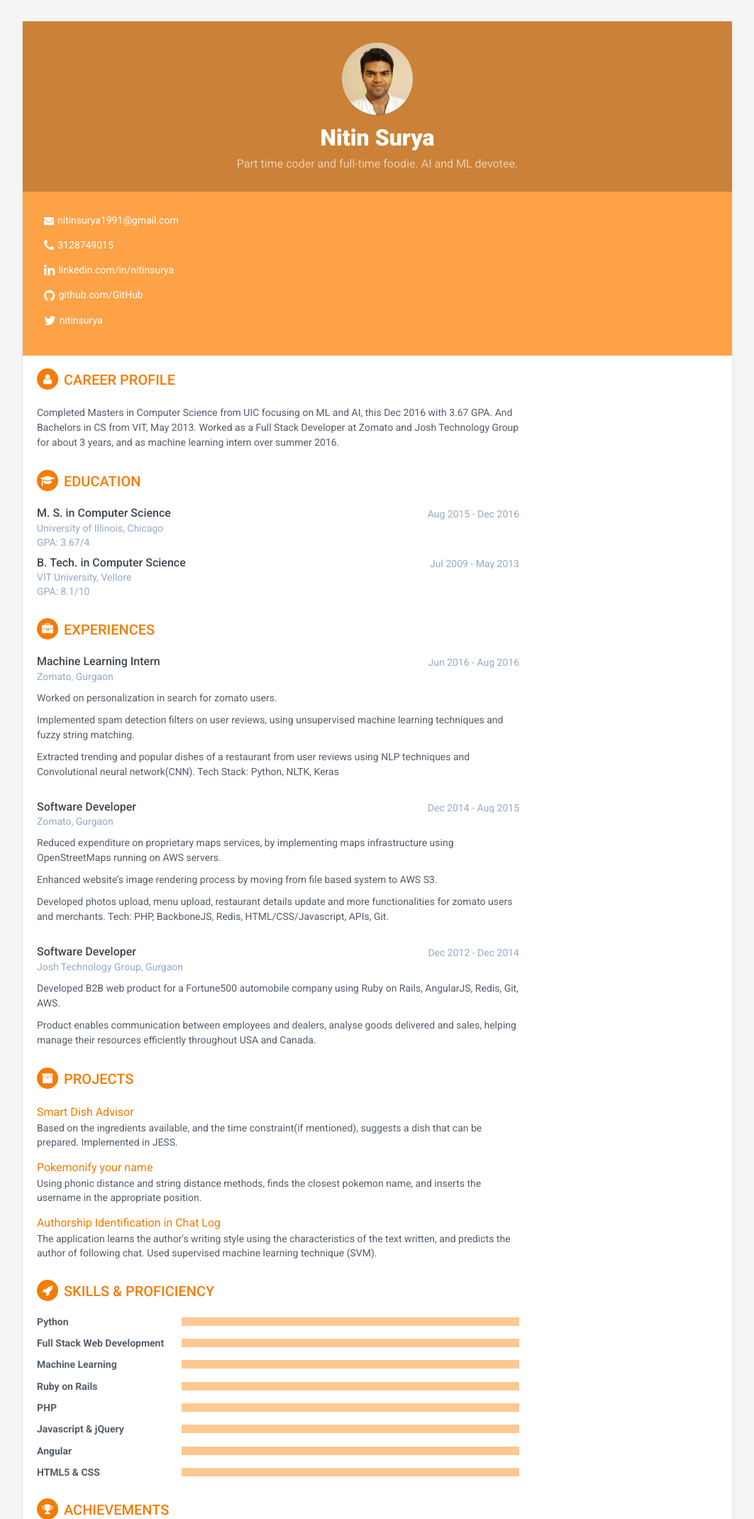
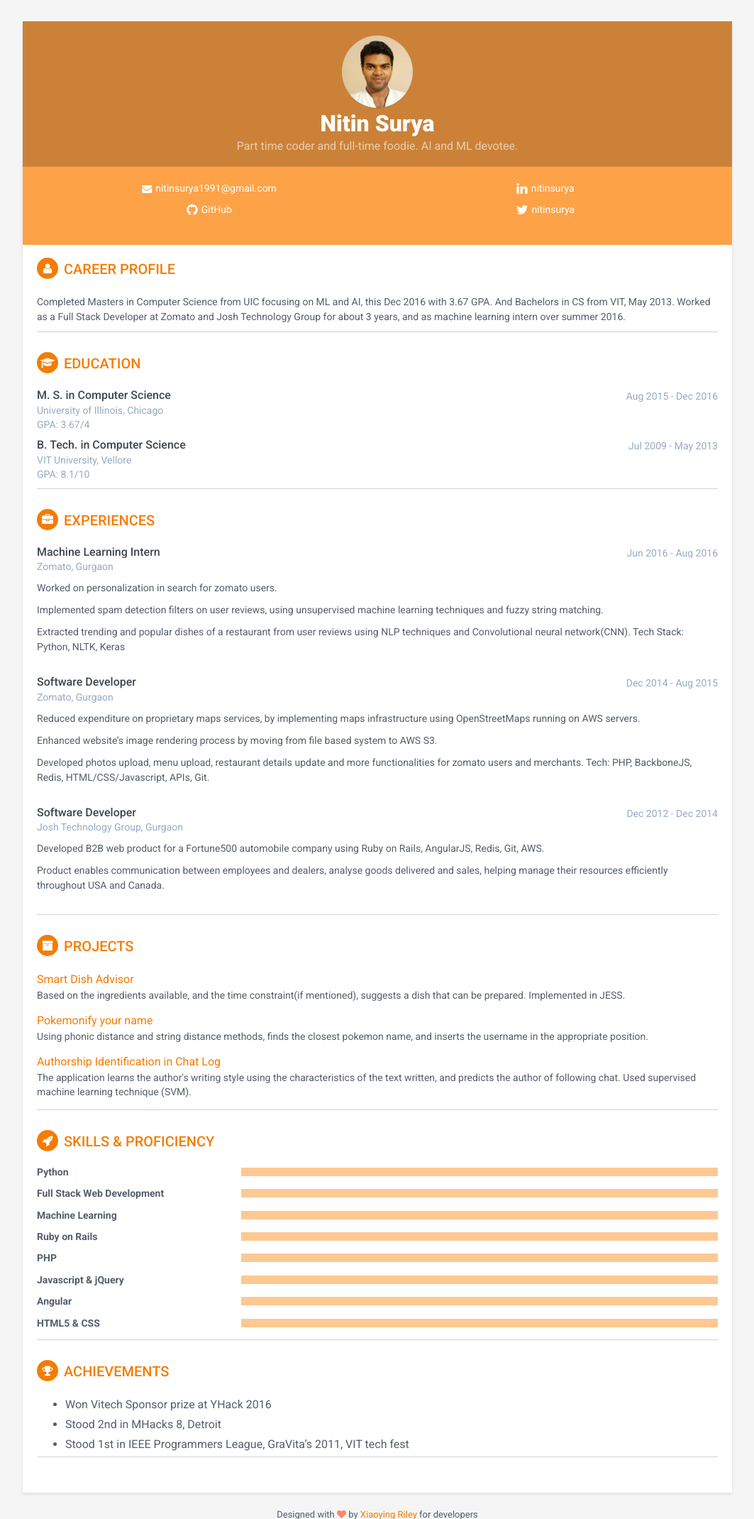
Before and after one commit to nitinsurya/nitinsurya.github.io, a Jekyll site: the page built from index.html, in a window 1280 px wide, cut to the strip 0-2140 px from the top of the page. Shown: the whole strip at 71% size, without its empty margins (108-1171 px from the left). Built offline with Jekyll 4.4.1, drawn with Linux system fonts in a browser that asks for light colours.

Commit message:
Style and minor content updates.

```diff
--- a/_includes/sidebar.html
+++ b/_includes/sidebar.html
@@ -15,11 +15,11 @@
             <li class="email"><i class="fa fa-envelope"></i><a href="mailto:alan.doe@website.com">alan.doe@website.com</a></li>
             {% endif %}
 
-            {% if site.phone %}
+            <!-- {% if site.phone %}
             <li class="phone"><i class="fa fa-phone"></i><a href="tel:{{site.phone}}">{{site.phone}}</a></li>
             {% else %}
             <li class="phone"><i class="fa fa-phone"></i><a href="tel:012 345 6789">012 345 6789</a></li>
-            {% endif %}
+            {% endif %} -->
 
             <!-- {% if site.website %}
             <li class="website"><i class="fa fa-globe"></i><a href="http://{{site.website}}" target="_blank">{{site.website}}</a></li>
@@ -28,13 +28,13 @@
             {% endif %} -->
 
             {% if site.linkedin %}
-            <li class="linkedin"><i class="fa fa-linkedin"></i><a href="https://in.linkedin.com/in/{{site.linkedin}}" target="_blank">linkedin.com/in/{{site.linkedin}}</a></li>
+            <li class="linkedin"><i class="fa fa-linkedin"></i><a href="https://in.linkedin.com/in/{{site.linkedin}}" target="_blank">{{site.linkedin}}</a></li>
             {% else %}
             <li class="linkedin"><i class="fa fa-linkedin"></i><a href="https://in.linkedin.com/in/sharath-kumar-87669956" target="_blank">linkedin.com/in/sharathdt</a></li>
             {% endif %}
 
             {% if site.github %}
-            <li class="github"><i class="fa fa-github"></i><a href="http://github.com/{{site.github}}" target="_blank">github.com/{{site.github}}</a></li>
+            <li class="github"><i class="fa fa-github"></i><a href="http://github.com/{{site.github}}" target="_blank">{{site.github}}</a></li>
             {% else %}
             <li class="github"><i class="fa fa-github"></i><a href="http://github.com/sharu725" target="_blank">github.com/sharu725</a></li>
             {% endif %}
--- a/assets/css/styles-5.css
+++ b/assets/css/styles-5.css
@@ -64,7 +64,7 @@ p {
   color: #fff;
 }
 .sidebar-wrapper .profile-container {
-  padding: 30px;
+  padding: 20px;
   background: rgba(0, 0, 0, 0.2);
   text-align: center;
   color: #fff;
@@ -73,7 +73,7 @@ p {
   font-size: 32px;
   font-weight: 900;
   margin-top: 0;
-  margin-bottom: 10px;
+  margin-bottom: 5px;
 }
 .sidebar-wrapper .tagline {
   color: rgba(255, 255, 255, 0.6);
@@ -91,7 +91,9 @@ p {
   vertical-align: middle;
 }
 .sidebar-wrapper .contact-list li {
-  margin-bottom: 15px;
+  margin-bottom: 10px;
+  width: 49%;
+  display: inline-block;
 }
 .sidebar-wrapper .contact-list li:last-child {
   margin-bottom: 0;
@@ -100,7 +102,8 @@ p {
   font-size: 14px;
 }
 .sidebar-wrapper .container-block {
-  padding: 30px;
+  padding: 20px;
+  text-align: center;
 }
 .sidebar-wrapper .container-block-title {
   text-transform: uppercase;
@@ -155,7 +158,7 @@ p {
 .main-wrapper {
   background: #fff;
   padding: 20px;
-  padding-right: 300px;
+  /*padding-right: 300px;*/
 }
 .main-wrapper .section-title {
   text-transform: uppercase;
@@ -189,6 +192,7 @@ p {
 }
 .main-wrapper .section {
   margin-bottom: 30px;
+  border-bottom: 1px solid #D3D3D3;
 }
 .main-wrapper .experiences-section .item {
   margin-bottom: 30px;
@@ -261,6 +265,10 @@ p {
     position: static;
     width: inherit;
   }
+  .sidebar-wrapper .contact-list li {
+    display: block;
+    width: 100%;
+  }
   .main-wrapper {
     padding: 20px;
   }
@@ -298,7 +306,7 @@ used for profile image
 */
 .profile-img {
   max-width: 100px;
-  margin-bottom: 15px;
+  margin-bottom: 5px;
   border: 0px solid #fff;
   border-radius: 100%;
   box-shadow: 0 1px 1px rgba(0, 0, 0, 0.1);
```
